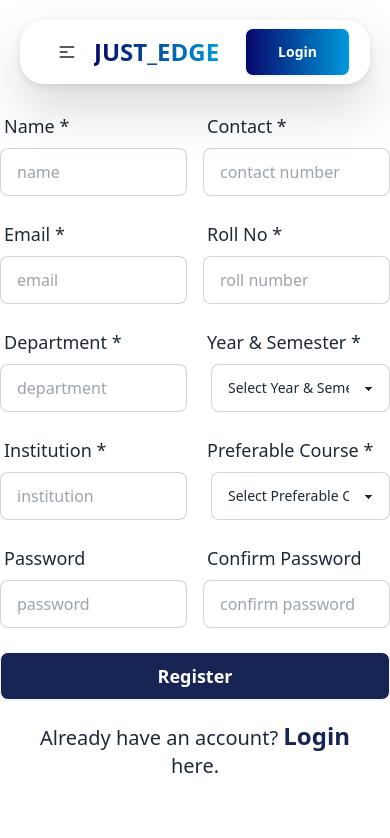
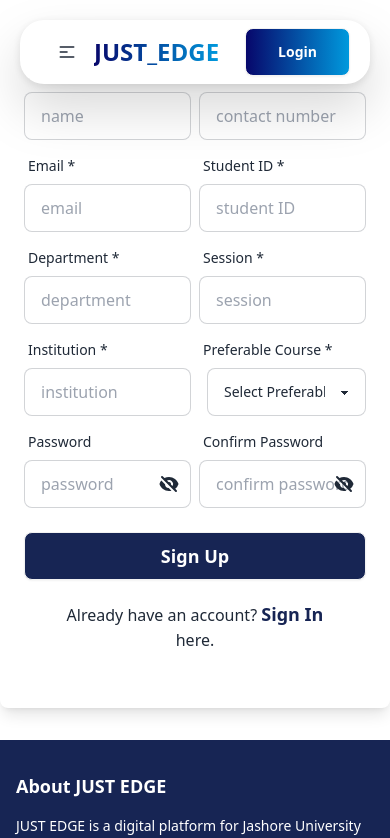
Before and after one commit to hiraBiswas/just_edge_client, a React (Vite) app: page /register in a window 390 px wide. Shown: the top 838 px of the page. Built offline with nearby package versions, Linux system fonts and the light colour scheme; no server answers.

Commit message:
register and login page redesigned

```diff
--- a/src/Pages/Login/Login.jsx
+++ b/src/Pages/Login/Login.jsx
@@ -1,16 +1,17 @@
-import React, { useContext, useState } from 'react';
-import { Link, NavLink, useLocation, useNavigate } from "react-router-dom";
-import { AuthContext } from '../../Providers/AuthProvider';
+import { useContext, useState } from "react";
+import { useLocation, useNavigate, NavLink } from "react-router-dom";
+import { AuthContext } from "../../Providers/AuthProvider";
 import { ToastContainer, toast } from 'react-toastify';
 import 'react-toastify/dist/ReactToastify.css';
+import { IoEye, IoEyeOff } from "react-icons/io5"; // Import eye icons
 
-const Login = () => {
+const SignIn = () => {
+    const location = useLocation();
+    const navigate = useNavigate();
+    const { signIn } = useContext(AuthContext);
 
-  const location = useLocation()
-  console.log('location in login page', location)
-  const navigate = useNavigate()
-  const { signIn, loading, signInWithGoogle } = useContext(AuthContext)
-
+    // State to manage password visibility
+    const [showPassword, setShowPassword] = useState(false);
 
     const handleLogin = async (e) => {
         e.preventDefault();
@@ -20,60 +21,64 @@ const Login = () => {
 
         try {
             await signIn(email, password);
-        navigate(location?.state ? location.state : '/');
+            const redirectPath = location.state?.from || '/';
+            navigate(redirectPath);
         } catch (error) {
             console.error("Login Error:", error.message);
             toast.error(error.message);
         }
     };
 
-
-// const handleGoogleLogin = async () => {
-//   try {
-//     await signInWithGoogle();
-//     navigate(location?.state ? location.state : '/dashboard');
-//   } catch (error) {
-//     console.error('Google Sign-In Error:', error);
-//     toast.error('Failed to sign in with Google');
-//   }
-// };
-
     return (
-        <div className=" mt-8 " >
-        <div className="max-w-sm lg:max-w-2xl mx-auto"  >
-            <h2 className="text-2xl font-bold text-center lg:text-4xl py-5 ">Login Here !</h2>
-            <div className="flex  rounded-xl">
-
-                <form  onSubmit={handleLogin}   className="py-5 px-5 flex-1 bg-white" >
+        <div>
+            <div className="w-full text-center mt-12">
+                <div className="text-center lg:text-left ">
+                    <h1 className="text-2xl font-bold text-center text-white lg:text-4xl py-5 mb-5">Sign In</h1>
+                </div>
+                <div className="flex justify-center items-center w-full">
+                    <div className="card flex-shrink-0 bg-white drop-shadow-2xl rounded-xl shadow-2xl">
+                        <form onSubmit={handleLogin} className="card-body">
                             <div className="form-control">
                                 <label className="label">
-        <span className="label-text text-lg font-medium">Email</span>
+                                    <span className="label-text text-md font-medium lg:text-lg">Email</span>
                                 </label>
-      <input type="email" placeholder="email" name="email" className="input input-bordered" required />
+                                <input type="email" placeholder="email" name="email" className="input input-bordered w-full" required />
                             </div>
                             <div className="form-control">
                                 <label className="label ">
-        <span className="label-text text-lg font-medium">Password</span>
+                                    <span className="label-text text-md font-medium lg:text-lg">Password</span>
                                 </label>
-      <input type="password" placeholder="password" className="input input-bordered" name="password" required />
-
+                                <div className="relative">
+                                    <input
+                                        type={showPassword ? 'text' : 'password'}
+                                        placeholder="password"
+                                        className="input input-bordered pr-10 w-full box-border" // Ensures full width
+                                        name="password"
+                                        required
+                                    />
+                                    <span
+                                        onClick={() => setShowPassword(!showPassword)}
+                                        className="absolute inset-y-0 right-3 flex items-center cursor-pointer"
+                                    >
+                                        {showPassword ? <IoEye className="w-5 h-5" /> : <IoEyeOff className="w-5 h-5" />}
+                                    </span>
+                                </div>
                             </div>
                             <div className="form-control mt-6">
-      <button className="btn text-lg bg-blue-950 text-white  border-none drop-shadow">Login</button>
-
+                                <button className="btn bg-blue-950 text-md text-white lg:text-lg">Sign In</button>
                             </div>
-
-
-    <p className="py-5 text-xl">Create an account. <NavLink to="/register" className="text-blue-950 text-2xl font-semibold">Sign Up</NavLink> now.</p>
                         </form>
-
+                        <div>
+                            <p className="p-8 pt-0 text-md font-medium lg:text-lg">
+                                New to the website? <NavLink to="/register" className="text-lg font-bold bg-grad-button lg:text-xl ">Sign Up</NavLink> here.
+                            </p>
+                        </div>
+                    </div>
                 </div>
             </div>
             <ToastContainer />
         </div>
-
-
     );
 };
 
-export default Login;
+export default SignIn;
--- a/src/Pages/Register/Register.jsx
+++ b/src/Pages/Register/Register.jsx
@@ -1,32 +1,34 @@
-import React from 'react';
-import { useContext } from "react";
-import { NavLink, useLocation, useNavigate } from "react-router-dom";
-import { AuthContext } from "../../Providers/AuthProvider";
-import { getAuth, updateProfile } from "firebase/auth";
+import React, { useState, useContext } from 'react';
+import { NavLink, useLocation, useNavigate } from 'react-router-dom';
+import { AuthContext } from '../../Providers/AuthProvider';
+import { getAuth, updateProfile } from 'firebase/auth';
 import { ToastContainer, toast } from 'react-toastify';
 import 'react-toastify/dist/ReactToastify.css';
 import { useForm } from 'react-hook-form';
-import useAxiosPublic from '../../hooks/useAxiosPublic'
+import useAxiosPublic from '../../hooks/useAxiosPublic';
+import { HiEye, HiEyeOff } from 'react-icons/hi'; // Importing eye icons
 
 const Register = () => {
     const {
         register,
-        handleSubmit, reset,
+        handleSubmit,
+        reset,
         formState: { errors },
     } = useForm();
 
-    const location = useLocation()
-    const navigate = useNavigate()
+    const location = useLocation();
+    const navigate = useNavigate();
     const auth = getAuth();
-    const { createUser } = useContext(AuthContext)
+    const { createUser } = useContext(AuthContext);
     const axiosPublic = useAxiosPublic();
 
-
+    // State to manage password visibility
+    const [showPassword, setShowPassword] = useState(false);
+    const [showConfirmPassword, setShowConfirmPassword] = useState(false);
 
     const onSubmit = async (data) => {
         try {
-            const { password, confirmPassword, name, email, roll, department, year, institution, prefCourse } = data;
-            console.log(data)
+            const { password, confirmPassword, name, email, studentID, department, session, institution, prefCourse } = data;
 
             // Set photo URL and user type
             const image = 'https://i.ibb.co/JvWtdNv/anonymous-user-circle-icon-vector-illustration-flat-style-with-long-shadow-520826-1931.jpg';
@@ -57,18 +59,15 @@ const Register = () => {
                 .then(() => {
                     updateProfile(auth.currentUser, {
                         displayName: name,
-                        photoURL:image
-
+                        photoURL: image
                     })
                     .then(() => {
-
                         // Database upload
-                            axiosPublic.post('/users', { name, email, roll, department, year, institution, prefCourse, image, type, assignedCourse })
+                        axiosPublic.post('/users', { name, email, studentID, department, session, institution, prefCourse, image, type, assignedCourse })
                             .then(res => {
                                 if (res.data.insertedId) {
-                                        // Success
                                     toast.success('Registered Successfully');
-                                        reset(); // Clear the form
+                                    reset();
                                     navigate('/');
                                 }
                             })
@@ -89,93 +88,66 @@ const Register = () => {
         }
     };
 
-
     return (
-        <div>
-            <div className="text-center mt-8">
-
-                <div className="text-center lg:text-left ">
-                    <h1 className="text-2xl font-bold text-center lg:text-4xl py-5">Register now!</h1>
-
-                </div>
-                <div className="flex flex-col justify-center items-center  mx-auto">
-
-                        <form onSubmit={handleSubmit(onSubmit)} className=" ">
-
-                         <div className='grid grid-cols-2 gap-4'>
-                         <div className="form-control ">
+        <div className=''>
+            <div className="text-center mt-8 lg:mt-36">
+                <div className="flex flex-col justify-center items-center mx-auto gap-4">
+                    <div className="shadow-lg rounded-lg p-6 bg-white">
+                        <form onSubmit={handleSubmit(onSubmit)}>
+                            <div className='grid grid-cols-2 gap-2'>
+                                <div className="form-control">
                                     <label className="label">
-                                        <span className="label-text text-lg font-medium">Name * </span>
+                                        <span className="label-text text-md font-medium lg:text-lg">Name *</span>
                                     </label>
                                     <input {...register('name', { required: true })} type="text" placeholder="name" name="name" className="input input-bordered" required />
-
                                 </div>
 
                                 <div className="form-control ">
                                     <label className="label">
-                                        <span className="label-text text-lg font-medium">Contact *</span>
+                                        <span className="label-text text-md font-medium lg:text-lg">Contact *</span>
                                     </label>
-                                    <input {...register('contact', { required: true })} type="text" placeholder="contact number" name="contact" className="input input-bordered  " required />
+                                    <input {...register('contact', { required: true })} type="text" placeholder="contact number" name="contact" className="input input-bordered" required />
                                 </div>
-
 
                                 <div className="form-control ">
                                     <label className="label">
-                                        <span className="label-text text-lg font-medium">Email *</span>
+                                        <span className="label-text text-md font-medium lg:text-lg">Email *</span>
                                     </label>
-                                    <input {...register('email', { required: true })} type="email" placeholder="email" name="email" className="input input-bordered  " required />
-                                </div>
-
-
-                                <div className="form-control">
-                                    <label className="label">
-                                        <span className="label-text text-lg font-medium">Roll No *</span>
-                                    </label>
-                                    <input {...register('roll', { required: true })} type="text" placeholder="roll number" name="roll" className="input input-bordered " required />
+                                    <input {...register('email', { required: true })} type="email" placeholder="email" name="email" className="input input-bordered" required />
                                 </div>
 
                                 <div className="form-control">
                                     <label className="label">
-                                        <span className="label-text text-lg font-medium">Department *</span>
+                                        <span className="label-text text-md font-medium lg:text-lg">Student ID *</span>
                                     </label>
-                                    <input {...register('department', { required: true })} type="text" placeholder="department" name="department" className="input input-bordered " required />
+                                    <input {...register('studentID', { required: true })} type="number" placeholder="student ID" name="studentID" className="input input-bordered" required />
                                 </div>
 
                                 <div className="form-control">
                                     <label className="label">
-                                        <span className="label-text text-lg font-medium">Year & Semester *</span>
+                                        <span className="label-text text-md font-medium lg:text-lg">Department *</span>
                                     </label>
-                                    <select {...register('year', { required: true })}  className="select select-bordered ml-2" required>
-                                        <option value="">Select Year & Semester</option>
-                                        <option value="1st Year 1st Semester">1st Year 1st Semester</option>
-                                        <option value="1st Year 2nd Semester">1st Year 2nd Semester</option>
-                                        <option value="2nd Year 1st Semester">2nd Year 1st Semester </option>
-                                        <option value="2nd Year 2nd Semester">2nd Year 2nd Semester </option>
-                                        <option value="3rd Year 1st Semester">3rd Year 1st Semester</option>
-                                        <option value="3rd Year 2nd Semester">3rd Year 2nd Semester</option>
-                                        <option value="4th Year 1st Semester">4th Year 1st Semester</option>
-                                        <option value="4th Year 2nd Semester">4th Year 2nd Semester</option>
-
-
-                                    </select>
+                                    <input {...register('department', { required: true })} type="text" placeholder="department" name="department" className="input input-bordered" required />
                                 </div>
 
+                                <div className="form-control ">
+                                    <label className="label">
+                                        <span className="label-text text-md font-medium lg:text-lg">Session *</span>
+                                    </label>
+                                    <input {...register('session', { required: true })} type="text" placeholder="session" name="session" className="input input-bordered" required />
+                                </div>
 
                                 <div className="form-control">
                                     <label className="label">
-                                        <span className="label-text text-lg font-medium">Institution *</span>
+                                        <span className="label-text text-md font-medium lg:text-lg">Institution *</span>
                                     </label>
-                                    <input {...register('institution', { required: true })} type="text" placeholder="institution" name="institution" className="input input-bordered " required />
+                                    <input {...register('institution', { required: true })} type="text" placeholder="institution" name="institution" className="input input-bordered" required />
                                 </div>
 
-
-
                                 <div>
-
-
                                     <div className="form-control">
                                         <label className="label ">
-                                            <span className="label-text text-lg font-medium">Preferable Course *</span>
+                                            <span className="label-text text-md font-medium lg:text-lg">Preferable Course *</span>
                                         </label>
                                         <select {...register('prefCourse', { required: true })} className="select select-bordered ml-2" required>
                                             <option value="">Select Preferable Course</option>
@@ -184,41 +156,66 @@ const Register = () => {
                                             <option value="Basic Programming with Python">Basic Programming with Python</option>
                                             <option value="Front End Development">Front End Development </option>
                                         </select>
-
+                                    </div>
+                                </div>
+                                <div className="form-control">
+            <label className="label">
+                <span className="label-text text-md font-medium lg:text-lg">Password</span>
+            </label>
+            <div className="relative">
+                <input
+                    {...register('password', { required: true })}
+                    type={showPassword ? "text" : "password"}
+                    placeholder="password"
+                    name="password"
+                    className="input input-bordered w-full" // Ensure full width
+                    required
+                />
+                <span
+                    onClick={() => setShowPassword(!showPassword)}
+                    className="absolute inset-y-0 right-3 flex items-center cursor-pointer"
+                >
+                    {showPassword ? <HiEye className="h-5 w-5" /> :<HiEyeOff className="h-5 w-5" /> }
+                </span>
             </div>
         </div>
 
-
         <div className="form-control">
             <label className="label">
-                                        <span className="label-text text-lg font-medium">Password</span>
+                <span className="label-text text-md font-medium lg:text-lg">Confirm Password</span>
             </label>
-                                    <input {...register('password', { required: true })} type="password" placeholder="password" name="password" className="input input-bordered" required />
+            <div className="relative">
+                <input
+                    {...register('confirmPassword', { required: true })}
+                    type={showConfirmPassword ? "text" : "password"}
+                    placeholder="confirm password"
+                    name="confirmPassword"
+                    className="input input-bordered w-full"
+                    required
+                />
+                <span
+                    onClick={() => setShowConfirmPassword(!showConfirmPassword)}
+                    className="absolute inset-y-0 right-3 flex items-center cursor-pointer"
+                >
+                    {showConfirmPassword ? <HiEye className="h-5 w-5" /> :<HiEyeOff className="h-5 w-5" />}
+                </span>
             </div>
-
-                                <div className="form-control flex  ">
-                                    <label className="label">
-                                        <span className="label-text text-lg font-medium">Confirm Password</span>
-                                    </label>
-                                    <input {...register('confirmPassword', { required: true })} type="password" placeholder="confirm password" name="confirmPassword" className="input input-bordered" required />
         </div>
     </div>
 
 
                             <div className="form-control mt-6">
-                                <button className="btn bg-blue-950 flex-1 text-lg text-white">Register</button>
+                                <button className="btn bg-blue-950 flex-1 text-lg text-white">Sign Up</button>
                             </div>
                         </form>
 
-
                         <div>
-                            <p className="p-8  text-xl font-medium pt-5">Already have an account? <NavLink to="/login" className="text-2xl font-semibold text-blue-950">Login</NavLink> here.</p>
+                            <p className="p-8 text-md font-medium pt-5 lg:text-lg">Already have an account? <NavLink to="/login" className="text-lg font-bold text-blue-950 lg:text-xl">Sign In</NavLink> here.</p>
                         </div>
                     </div>
-
+                </div>
             </div>
             <ToastContainer />
-
         </div>
     );
 };
--- a/src/Providers/AuthProvider.jsx
+++ b/src/Providers/AuthProvider.jsx
@@ -60,6 +60,7 @@ useEffect(() => {
   const unsubscribe = onAuthStateChanged(auth, currentUser => {
       setUser(currentUser);
       if (currentUser) {
+        console.log("Current User:", currentUser);
           // get token and store client
           const userInfo = { email: currentUser.email };
           axiosPublic.post('/jwt', userInfo)
```
Lines whose indentation alone changed are shown as unchanged.
